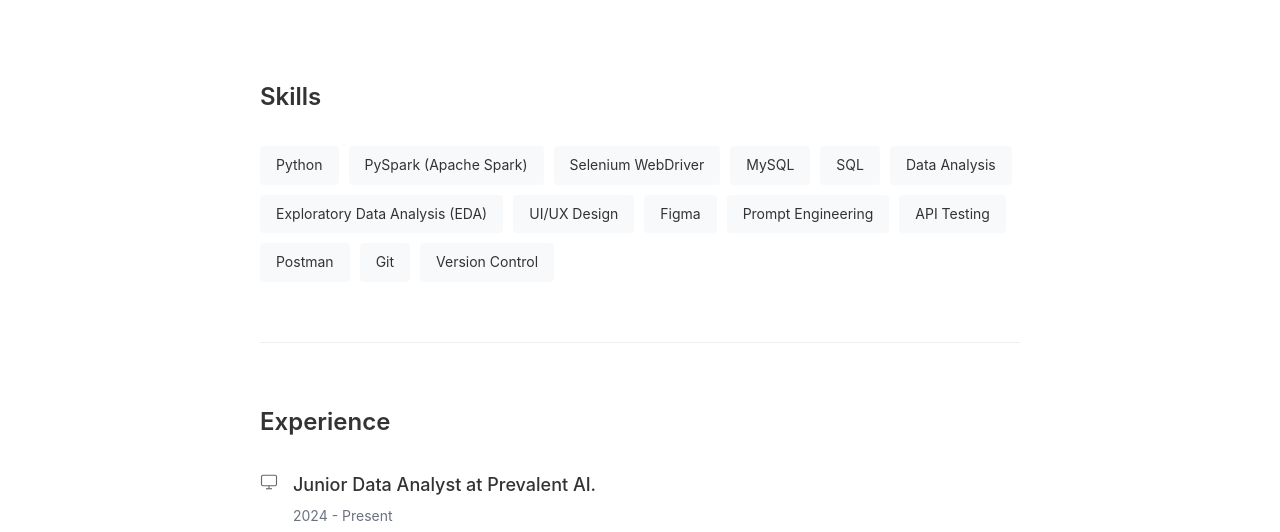
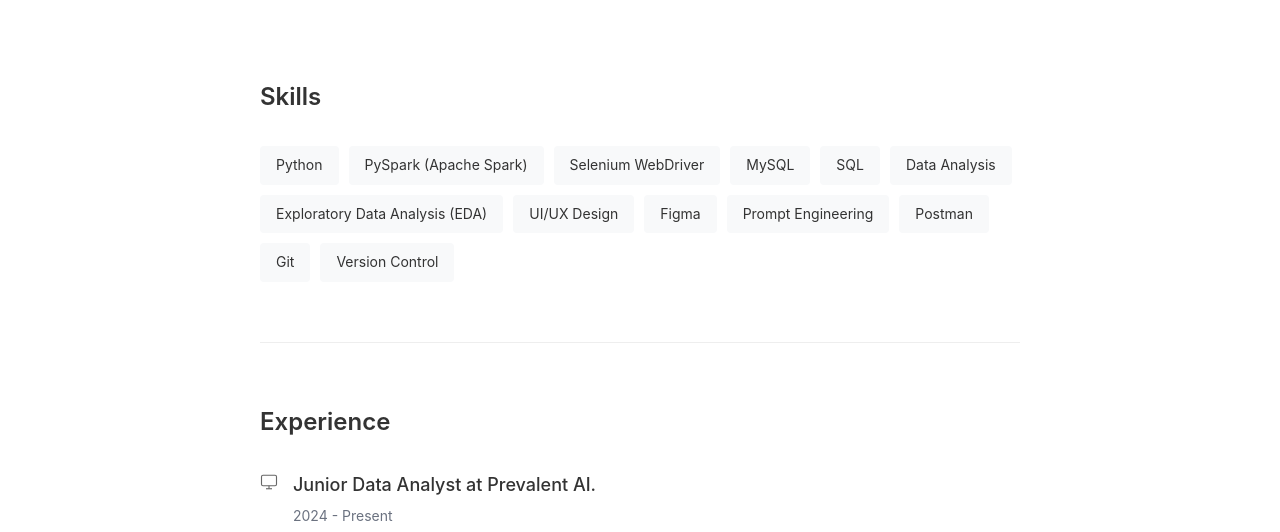
Before and after one commit to AmruthaDinesh/AmruthaDinesh.github.io, a plain HTML site: page index.html in a window 1280 px wide. Shown: the part 568-1100 px from the top of the page. Drawn offline with Linux system fonts and the light colour scheme.

Commit message:
Update index.html

```diff
--- a/index.html
+++ b/index.html
@@ -237,7 +237,6 @@
                 <span class="skill">UI/UX Design</span>
                 <span class="skill">Figma</span>
                 <span class="skill">Prompt Engineering</span>
-                <span class="skill">API Testing</span>
                 <span class="skill">Postman</span>
                 <span class="skill">Git</span>
                 <span class="skill">Version Control</span>
```
